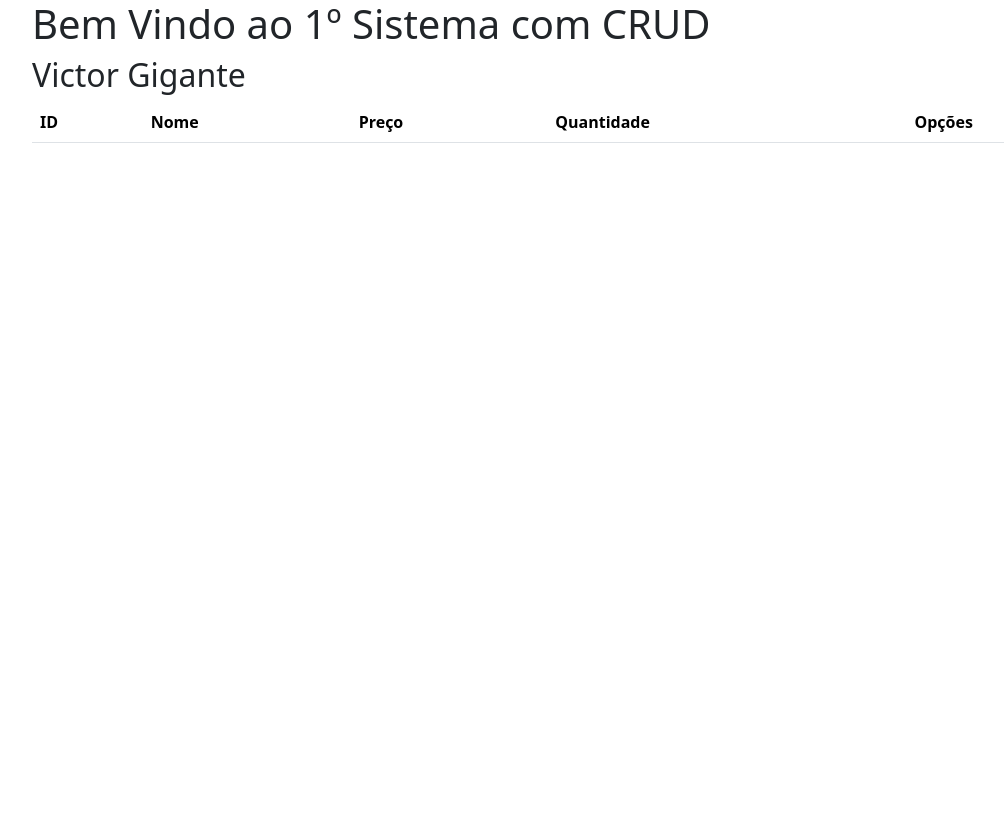
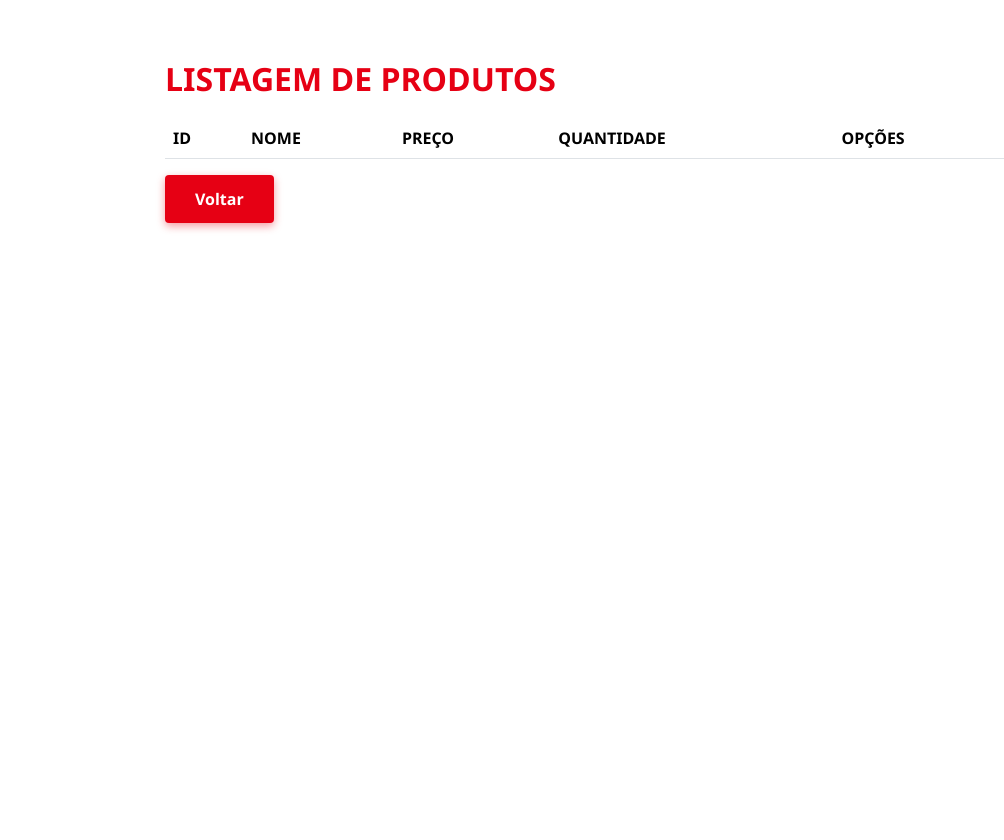
Before and after one commit to Victorbessemer2/Loja, a PHP site: page /listar.php in a window 1280 px wide. Shown: the whole page, without its empty margins (50-1054 px from the left). Before the commit the page ends 143 px from the top, so only its background shows below. Run offline with PHP 8.4, Linux system fonts and the light colour scheme; data that the repository does not hold is empty.

Commit message:
Add files via upload

```diff
--- a/cabecalho.php
+++ b/cabecalho.php
@@ -1,11 +1,10 @@
 <!DOCTYPE html>
-<html lang="en">
-
+<html lang="pt-br">
 <head>
     <meta charset="UTF-8">
     <meta name="viewport" content="width=device-width, initial-scale=1.0">
     <title>Document</title>
-    <link href="https://cdn.jsdelivr.net/npm/bootstrap@5.3.7/dist/css/bootstrap.min.css" rel="stylesheet"
-        integrity="sha384-LN+7fdVzj6u52u30Kp6M/trliBMCMKTyK833zpbD+pXdCLuTusPj697FH4R/5mcr" crossorigin="anonymous">
+    <link href="https://cdn.jsdelivr.net/npm/bootstrap@5.3.7/dist/css/bootstrap.min.css" rel="stylesheet" integrity="sha384-LN+7fdVzj6u52u30Kp6M/trliBMCMKTyK833zpbD+pXdCLuTusPj697FH4R/5mcr" crossorigin="anonymous">
+    <link rel="stylesheet" href="style.css" />
 
 </head>
--- /dev/null
+++ b/codigosParaAnotar.php
@@ -0,0 +1,3 @@
+<!-- SELECT * FROM produtos WHERE id = 1;
+
+UPDATE produtos SET nome = "novo nome" WHERE id = 1; -->
--- a/conexao.php
+++ b/conexao.php
@@ -7,7 +7,7 @@ try {
         $pdo = new PDO("mysql:host=$host;dbname=$dbname", $user, $pass);
         // Habilita erros do PDO
         $pdo->setAttribute(PDO::ATTR_ERRMODE, PDO::ERRMODE_EXCEPTION);
-    //echo "Conexão bem-sucedida!";
+        // echo "Conexão bem-sucedida!";
     } catch (PDOException $e) {
         echo "Erro na conexão: " . $e->getMessage();
     }
--- a/listar.php
+++ b/listar.php
@@ -1,43 +1,47 @@
 <?php
-include 'cabecalho.php';
-?>
-
+    include 'cabecalho.php';
+    ?>
+    <link rel="stylesheet" href="style-listar.css" />
 <body>
     <div class="container">
-        <h1>Bem Vindo ao 1º Sistema com CRUD</h1>
-        <h2>Victor Gigante</h2>
+        <h2>LISTAGEM DE PRODUTOS</h2>
         <table class="table">
             <thead>
                 <tr>
                     <th scope="col">ID</th>
-                    <th scope="col">Nome</th>
-                    <th scope="col">Preço</th>
-                    <th scope="col">Quantidade</th>
-                    <th scope="col">Opções</th>
+                    <th scope="col">NOME</th>
+                    <th scope="col">PREÇO</th>
+                    <th scope="col">QUANTIDADE</th>
+                    <th scope="col">OPÇÕES</th>
                 </tr>
             </thead>
             <tbody>
 
-                <?php
+            <?php
                 require 'conexao.php';
                 $sql = "SELECT * FROM produtos";
                 $stmt = $pdo->query($sql);
                 while ($produto = $stmt->fetch(PDO::FETCH_ASSOC)) {
                     echo "<tr>";
-                    echo "<td>" . $produto['id'] . "</td>";
-                    echo "<td>" . $produto['nome'] . "</td>";
-                    echo "<td>" . $produto['preco'] . "</td>";
-                    echo "<td>" . $produto['quantidade'] . "</td>";
+                    echo "<td>".$produto['id']."</td>";
+                    echo "<td>".$produto['nome']."</td>";
+                    echo "<td>".$produto['preco']."</td>";
+                    echo "<td>".$produto['quantidade']."</td>";
                     echo "
-                    <td>
-                        <div class='btn-group' role= 'group'>
-                            <a href='form_atualizar.php?id=". $produto['id'] . "' type='button' class='btn btn-success'>Atualizar</a>
-                            <a href='#' type='button' class='btn btn-danger'>Apagar</a>
-                        </div>
-                    </td>";
+                        <td>
+                            <div class='btn-group' role='group'>
+                                <a href='form_atualizar.php?id=".$produto['id']."' type='button' class='btn btn-primary'>Atualizar</a>
+                                <a href='apagar.php?id=".$produto['id']."' type='button' class='btn btn-danger' onclick='return confirm(\"Tem certeza que deseja apagar este produto?\");'>Apagar</a>
+                            </div>
+                        </td>
+                    ";
+
+                    echo "</tr>";
                 }
                 ?>
             </tbody>
         </table>
+        <a href='index.php?id=".$produto."' type='button' class='btn btn-primary'>Voltar</a>
     </div>
 </body>
+</html>
--- /dev/null
+++ b/style-listar.css
@@ -0,0 +1,48 @@
+/* Reset básico */
+* {
+    margin: 0;
+    padding: 0;
+    box-sizing: border-box;
+}
+
+/* Fonte e fundo geral */
+body {
+    font-family: 'Segoe UI', Tahoma, Geneva, Verdana, sans-serif;
+    background-color: #fff;
+    color: #333;
+    min-height: 100vh;
+}
+
+/* Container centralizado com padding */
+.container {
+    max-width: 900px;
+    margin: 40px auto;
+    padding: 20px 25px;
+}
+
+/* Cabeçalho */
+h1, h2 {
+    color: #e60014; /* vermelho Americanas */
+    font-weight: 700;
+    margin-bottom: 20px;
+}
+
+.lead {
+    color: #666;
+    font-size: 1.25rem;
+    margin-bottom: 30px;
+}
+
+/* Botões estilo Americanas */
+.btn {
+    display: inline-block;
+    font-weight: 600;
+    padding: 12px 30px;
+    border-radius: 4px;
+    text-decoration: none;
+    cursor: pointer;
+    border: none;
+    transition: background-color 0.3s ease;
+    font-size: 1rem;
+    margin-right: 15px;
+    color: white
--- /dev/null
+++ b/style.css
@@ -0,0 +1,98 @@
+/* Reset básico */
+* {
+    margin: 0;
+    padding: 0;
+    box-sizing: border-box;
+}
+
+/* Fonte e fundo geral */
+body {
+    font-family: 'Segoe UI', Tahoma, Geneva, Verdana, sans-serif;
+    background-color: #fff;
+    color: #333;
+    min-height: 100vh;
+}
+
+/* Container centralizado com padding */
+.container {
+    max-width: 900px;
+    margin: 40px auto;
+    padding: 20px 25px;
+}
+
+/* Cabeçalho */
+h1 {
+    color: #e60014; /* vermelho Americanas */
+    font-weight: 700;
+    margin-bottom: 10px;
+    font-size: 2.8rem;
+}
+
+.lead {
+    color: #666;
+    font-size: 1.25rem;
+    margin-bottom: 30px;
+}
+
+/* Botões estilo Americanas */
+.btn {
+    display: inline-block;
+    font-weight: 600;
+    padding: 12px 30px;
+    border-radius: 4px;
+    text-decoration: none;
+    cursor: pointer;
+    border: none;
+    transition: background-color 0.3s ease;
+    font-size: 1rem;
+    margin-right: 15px;
+    color: white;
+    box-shadow: 0 3px 8px rgb(230 0 20 / 0.4);
+}
+
+.btn-primary {
+    background-color: #e60014;
+}
+
+.btn-primary:hover {
+    background-color: #b80011;
+}
+
+.btn-secondary {
+    background-color: #f5f5f5;
+    color: #e60014;
+    box-shadow: none;
+    border: 2px solid #e60014;
+}
+
+.btn-secondary:hover {
+    background-color: #ffe6e9;
+}
+
+/* Depoimentos */
+.depoimentos {
+    margin-top: 50px;
+    border-top: 1px solid #eee;
+    padding-top: 30px;
+}
+
+.depoimentos h2 {
+    font-weight: 700;
+    font-size: 1.6rem;
+    margin-bottom: 20px;
+    color: #e60014;
+}
+
+.depoimentos p {
+    font-style: italic;
+    color: #555;
+    margin-bottom: 15px;
+}
+
+/* Responsividade básica */
+@media(max-width: 600px) {
+    .btn {
+        width: 100%;
+        margin-bottom: 10px;
+    }
+}
```
Also changed, not shown: apagar.php (added, +21 -0 lines), form_atualizar.php (+15 -21 lines), form_cadastrar.php (+13 -12 lines), index.php (+8 -26 lines), inserir.php (+4 -4 lines), listar.css (added, +100 -0 lines), loja.sql (+5 -4 lines), style-cadastrar.css (added, +95 -0 lines), styles.css (added, +98 -0 lines). Lines whose indentation alone changed are shown as unchanged.
